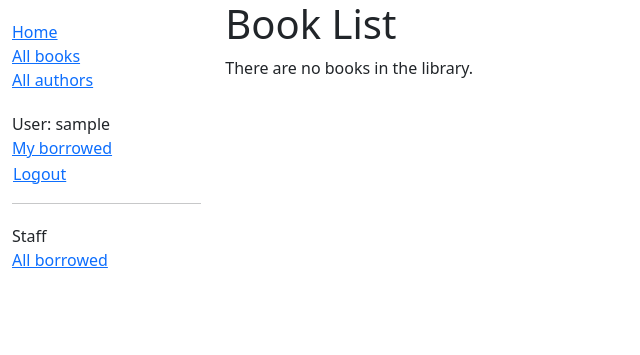
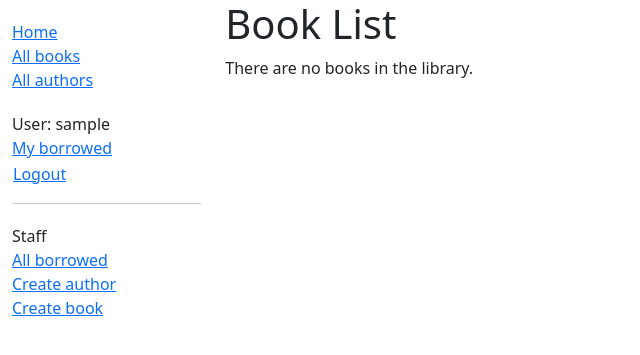
Before and after one commit to bill130287/Django-Local-Library, a Django app: page /catalog/books/ in a window 1280 px wide. Shown: the top 355 px of the page, without its empty margins (0-640 px from the left). Run offline with Django 5.2, Linux system fonts and the light colour scheme; the visitor is signed in with stand-in values (Sample User, id 1); data that the repository does not hold is empty.

Commit message:
feat: Create, update, and delete authors and books
- Renew-book form using a Form and function view
- Create, update, and delete authors using FormView
- Create, update, and delete books using FormView

```diff
--- a/catalog/templates/base_generic.html
+++ b/catalog/templates/base_generic.html
@@ -45,6 +45,12 @@
             <ul class="sidebar-nav">
                   <li>Staff</li>
                   <li><a href="{% url 'all-borrowed' %}">All borrowed</a></li>
+                  {% if perms.catalog.add_author %}
+                    <li><a href="{% url 'author-create' %}">Create author</a></li>
+                  {% endif %}
+                  {% if perms.catalog.add_book %}
+                    <li><a href="{% url 'book-create' %}">Create book</a></li>
+                  {% endif %}
             </ul>
             {% endif %}
           {% endblock %}
--- a/catalog/templates/catalog/bookinstance_list_on_borrowed_all.html
+++ b/catalog/templates/catalog/bookinstance_list_on_borrowed_all.html
@@ -9,6 +9,7 @@
       {% for bookinst in bookinstance_list %}
       <li class="{% if bookinst.is_overdue %}text-danger{% endif %}">
         <a href="{% url 'book-detail' bookinst.book.pk %}">{{ bookinst.book.title }}</a> ({{ bookinst.due_back }}) - {{ bookinst.borrower }}
+        {% if perms.catalog.can_mark_returned %}- <a href="{% url 'renew-book-librarian' bookinst.id %}">Renew</a>{% endif %}
       </li>
       {% endfor %}
     </ul>
--- a/catalog/urls.py
+++ b/catalog/urls.py
@@ -16,3 +16,19 @@ urlpatterns += [
 urlpatterns += [
     path('borrowed/', views.LoanedBooksAllListView.as_view(), name='all-borrowed'),
 ]
+
+urlpatterns += [
+    path('book/<uuid:pk>/renew/', views.renew_book_librarian, name='renew-book-librarian'),
+]
+
+urlpatterns += [
+    path('author/create/', views.AuthorCreate.as_view(), name='author-create'),
+    path('author/<int:pk>/update/', views.AuthorUpdate.as_view(), name='author-update'),
+    path('author/<int:pk>/delete/', views.AuthorDelete.as_view(), name='author-delete'),
+]
+
+urlpatterns += [
+    path('book/create/', views.BookCreate.as_view(), name='book-create'),
+    path('book/<int:pk>/update/', views.BookUpdate.as_view(), name='book-update'),
+    path('book/<int:pk>/delete/', views.BookDelete.as_view(), name='book-delete'),
+]
--- a/catalog/views.py
+++ b/catalog/views.py
@@ -97,3 +97,98 @@ class LoanedBooksAllListView(PermissionRequiredMixin, generic.ListView):
             BookInstance.objects.filter(status__exact='o')
             .order_by('due_back')
         )
+
+import datetime
+
+from django.contrib.auth.decorators import login_required, permission_required
+from django.shortcuts import get_object_or_404
+from django.http import HttpResponseRedirect
+from django.urls import reverse
+
+from catalog.forms import RenewBookForm
+
+@login_required
+@permission_required('catalog.can_mark_returned', raise_exception=True)
+def renew_book_librarian(request, pk):
+    """View function for renewing a specific BookInstance by librarian."""
+    book_instance = get_object_or_404(BookInstance, pk=pk)
+
+    # If this is a POST request then process the Form data
+    if request.method == 'POST':
+
+        # Create a form instance and populate it with data from the request (binding):
+        form = RenewBookForm(request.POST)
+
+        # Check if the form is valid:
+        if form.is_valid():
+            # process the data in form.cleaned_data as required (here we just write it to the model due_back field)
+            book_instance.due_back = form.cleaned_data['renewal_date']
+            book_instance.save()
+
+            # redirect to a new URL:
+            return HttpResponseRedirect(reverse('all-borrowed'))
+
+    # If this is a GET (or any other method) create the default form.
+    else:
+        proposed_renewal_date = datetime.date.today() + datetime.timedelta(weeks=3)
+        form = RenewBookForm(initial={'renewal_date': proposed_renewal_date})
+
+    context = {
+        'form': form,
+        'book_instance': book_instance,
+    }
+
+    return render(request, 'catalog/book_renew_librarian.html', context)
+
+from django.views.generic.edit import CreateView, UpdateView, DeleteView
+from django.urls import reverse_lazy
+
+class AuthorCreate(PermissionRequiredMixin, CreateView):
+    model = Author
+    fields = ['first_name', 'last_name', 'date_of_birth', 'date_of_death']
+    initial = {'date_of_death': '11/11/2023'}
+    permission_required = 'catalog.add_author'
+
+class AuthorUpdate(PermissionRequiredMixin, UpdateView):
+    model = Author
+    # Not recommended (potential security issue if more fields added)
+    fields = '__all__'
+    permission_required = 'catalog.change_author'
+
+class AuthorDelete(PermissionRequiredMixin, DeleteView):
+    model = Author
+    success_url = reverse_lazy('authors')
+    permission_required = 'catalog.delete_author'
+
+    def form_valid(self, form):
+        try:
+            self.object.delete()
+            return HttpResponseRedirect(self.success_url)
+        except Exception as e:
+            return HttpResponseRedirect(
+                reverse("author-delete", kwargs={"pk": self.object.pk})
+            )
+
+class BookCreate(PermissionRequiredMixin, CreateView):
+    model = Book
+    fields = ['title', 'author', 'summary', 'isbn', 'genre', 'language']
+    permission_required = 'catalog.add_book'
+
+class BookUpdate(PermissionRequiredMixin, UpdateView):
+    model = Book
+    fields = ['title', 'author', 'summary', 'isbn', 'genre', 'language']
+    permission_required = 'catalog.change_book'
+
+class BookDelete(PermissionRequiredMixin, DeleteView):
+    model = Book
+    success_url = reverse_lazy('books')
+    permission_required = 'catalog.delete_book'
+
+    def form_valid(self, form):
+        try:
+            self.object.delete()
+            return HttpResponseRedirect(self.success_url)
+        except Exception as e:
+            return HttpResponseRedirect(
+                reverse("book-delete", kwargs={"pk": self.object.pk})
+            )
```
Also changed, not shown: catalog/forms.py (added, +24 -0 lines), catalog/templates/catalog/author_confirm_delete.html (added, +25 -0 lines), catalog/templates/catalog/author_detail.html (+17 -0 lines), catalog/templates/catalog/author_form.html (added, +11 -0 lines), catalog/templates/catalog/book_confirm_delete.html (added, +25 -0 lines), catalog/templates/catalog/book_detail.html (+17 -0 lines), catalog/templates/catalog/book_form.html (added, +11 -0 lines), catalog/templates/catalog/book_renew_librarian.html (added, +15 -0 lines).
